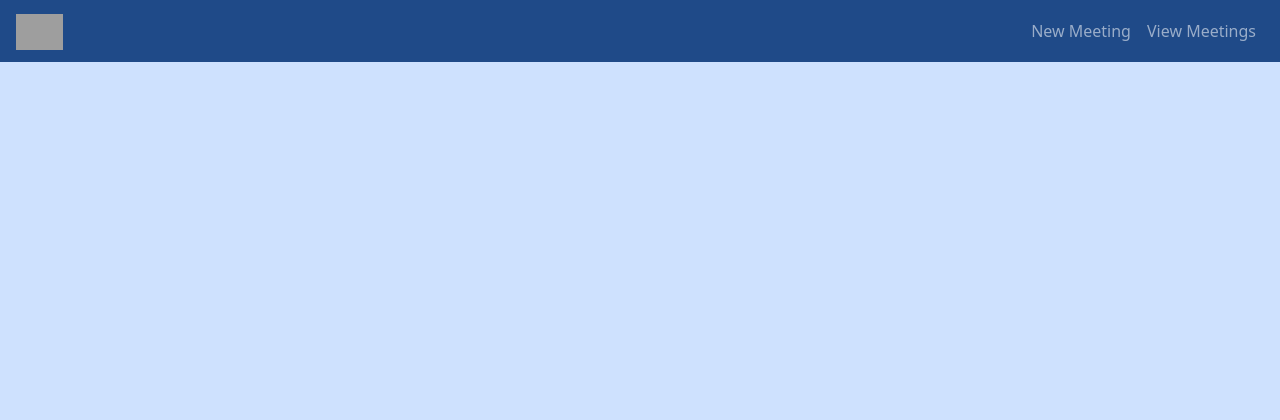
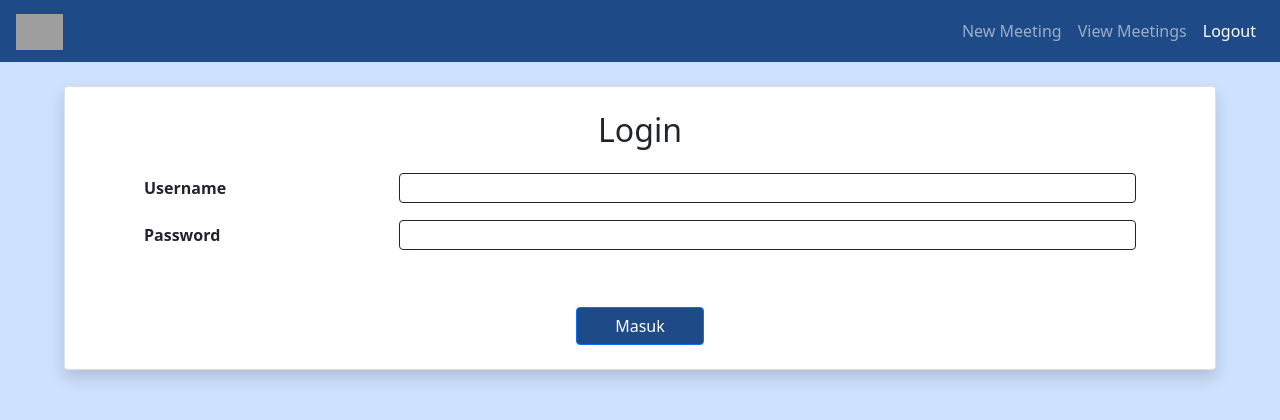
Before and after one commit to kevinnovianp/Task, an Angular app: page /login in a window 1280 px wide. Before the commit this address led to /. Shown: the top 420 px of the page. Built offline with nearby package versions, Linux system fonts and the light colour scheme; grey boxes are pictures that could not be loaded.

Commit message:
adjust data storing to spring boot

```diff
--- a/src/app/app-routing.module.ts
+++ b/src/app/app-routing.module.ts
@@ -4,9 +4,11 @@ import { RouterModule, Routes } from '@angular/router';
 import { FormComponent } from './form/form.component';
 import { ListComponent } from './list/list.component';
 import { UpdateComponent } from './update/update.component';
+import { LoginComponent } from './login/login.component';
 
 const routes: Routes = [
-  {path: '', redirectTo: 'new_meeting', pathMatch: 'full'},
+  {path: '', redirectTo: 'login', pathMatch: 'full'},
+  {path: 'login', component: LoginComponent},
   {path: 'new_meeting', component: FormComponent},
   {path: 'view_meetings', component: ListComponent},
   {path: 'view_meetings/update_meeting/:id', component: UpdateComponent}
--- a/src/app/app.module.ts
+++ b/src/app/app.module.ts
@@ -7,13 +7,15 @@ import { NavbarComponent } from './navbar/navbar.component';
 import { FormsModule } from '@angular/forms';
 import { UpdateComponent } from './update/update.component';
 import { HttpClientModule } from '@angular/common/http';
+import { LoginComponent } from './login/login.component';
 
 @NgModule({
   declarations: [
     AppComponent,
     NavbarComponent,
     routingComponents,
-    UpdateComponent
+    UpdateComponent,
+    LoginComponent
   ],
   imports: [
     BrowserModule,
--- a/src/app/list/list.component.html
+++ b/src/app/list/list.component.html
@@ -12,7 +12,7 @@
       </form>
       <div class="btn-group">
         <button type="button" class="btn btn-primary btn-sm dropdown-toggle" data-bs-toggle="dropdown" aria-expanded="false" style="background-color: var(--bca);">
-          Sort By
+          Sort by
         </button>
         <ul class="dropdown-menu" style="font-size: 10pt;">
           <li><a class="dropdown-item" [ngClass]="{'active': selectedSort === 'newest'}" (click)="sortMeeting('newest')" style="cursor: pointer;">Newest</a></li>
--- a/src/app/list/list.component.ts
+++ b/src/app/list/list.component.ts
@@ -16,7 +16,7 @@ export class ListComponent implements OnInit {
 
   // meets = MEETS;
   meetings!: Meeting[]
-  selectedSort = "newest"
+  selectedSort = "oldest"
 
   ngOnInit(): void {
     this.meetService.getAllMeetings().subscribe(
--- /dev/null
+++ b/src/app/login/login.component.html
@@ -0,0 +1,51 @@
+<style>
+  table{
+    border-collapse: separate;
+    border-spacing: 15px 15px;
+  }
+  tr{
+    padding-bottom: 1rem;
+    width: 100%;
+  }
+  .col2{
+    display: flex;
+    flex: row;
+    height: 2rem;
+  }
+</style>
+
+<div class="container-fluid p-0">
+  <div class="d-flex justify-content-center m-4">
+    <div class="card p-3 pt-4 pb-4 shadow bg-body rounded-2 d-flex align-items-center mb-4" style="width: 90vw;">
+      <form class="px-3" (submit)="submitForm()">
+        <h2 class="text-center">Login</h2>
+          <table class="mb-3" style="width: 80vw">
+            <tr>
+              <td>
+                <b>Username</b>
+              </td>
+              <td class="col2">
+                <input type="text" name="username" class="form-control border-dark" [(ngModel)]="username">
+              </td>
+            </tr>
+            <tr>
+              <td>
+                <b>Password</b>
+              </td>
+              <td class="col2">
+                <input type="text" name="pass" class="form-control border-dark" [(ngModel)]="pass">
+              </td>
+            </tr>
+            <tr>
+              <td>
+
+              </td>
+            </tr>
+          </table>
+          <div class="mt-4 d-flex justify-content-center">
+            <button type="submit" class="btn btn-primary" style="width: 8rem; background-color: var(--bca);">Masuk</button>
+          </div>
+      </form>
+    </div>
+  </div>
+</div>
--- /dev/null
+++ b/src/app/login/login.component.ts
@@ -0,0 +1,22 @@
+import { Component, OnInit } from '@angular/core';
+
+@Component({
+  selector: 'app-login',
+  templateUrl: './login.component.html',
+  styleUrls: ['./login.component.css']
+})
+export class LoginComponent implements OnInit {
+
+  public id!: number
+  public username!: string
+  public pass!: string
+
+  constructor() { }
+
+  ngOnInit(): void {
+  }
+
+  public submitForm():void{
+    location.pathname = ('/view_meetings')
+  }
+}
--- a/src/app/navbar/navbar.component.html
+++ b/src/app/navbar/navbar.component.html
@@ -3,17 +3,20 @@
     <img src="/assets/logo.png" alt="" class="" style="height: 2.2rem;">
       <!-- <b style="letter-spacing: 1px;"><i>BCA Meeting</i></b> -->
   </h3>
-  <div class="">
+  <div id="menus">
       <button class="navbar-toggler" type="button" data-toggle="collapse" data-target="#navbarNav" aria-controls="navbarNav" aria-expanded="false" aria-label="Toggle navigation">
           <span class="navbar-toggler-icon"></span>
       </button>
       <div class="collapse navbar-collapse" id="navbarNav">
           <ul class="navbar-nav">
               <li class="nav-item">
-                  <a id="home" class="nav-link" [routerLink]="['/new_meeting']" [routerLinkActive]="['active']">New Meeting</a>
+                <a class="nav-link" [routerLink]="['/new_meeting']" [routerLinkActive]="['active']">New Meeting</a>
               </li>
               <li class="nav-item">
-                  <a id="login" class="nav-link" [routerLink]="['/view_meetings']" [routerLinkActive]="['active']">View Meetings</a>
+                <a class="nav-link" [routerLink]="['/view_meetings']" [routerLinkActive]="['active']">View Meetings</a>
+              </li>
+              <li class="nav-item">
+                <a class="nav-link" [routerLink]="['/login']" [routerLinkActive]="['active']">Logout</a>
               </li>
           </ul>
       </div>
--- a/src/app/navbar/navbar.component.ts
+++ b/src/app/navbar/navbar.component.ts
@@ -10,6 +10,6 @@ export class NavbarComponent implements OnInit {
   constructor() { }
 
   ngOnInit(): void {
+
   }
-
 }
--- a/src/app/update/update.component.ts
+++ b/src/app/update/update.component.ts
@@ -25,9 +25,7 @@ export class UpdateComponent implements OnInit {
 
   constructor(
     private meetService: MeetingService,
-    private activatedRoute: ActivatedRoute,
-    private router: Router
-    ) { }
+    private activatedRoute: ActivatedRoute) { }
 
     ngOnInit(): void {
       this.meetService.getAllMeetings().subscribe(
@@ -97,7 +95,7 @@ export class UpdateComponent implements OnInit {
         desc: this.desc,
       }
       // this.meetings[this.currIdx] = newMeeting
-      this.meetService.updateMeeting(newMeeting, this.currIdx).subscribe();
+      this.meetService.updateMeeting(newMeeting, this.currUpdateId).subscribe();
       Swal.fire({
         title: 'Success',
         text: 'Meeting berhasil diedit!',
```
Also changed, not shown: src/app/user.ts (added, +8 -0 lines), src/app/login/login.component.css (added), 1 other file (tests, documents, lock files or other folders).
